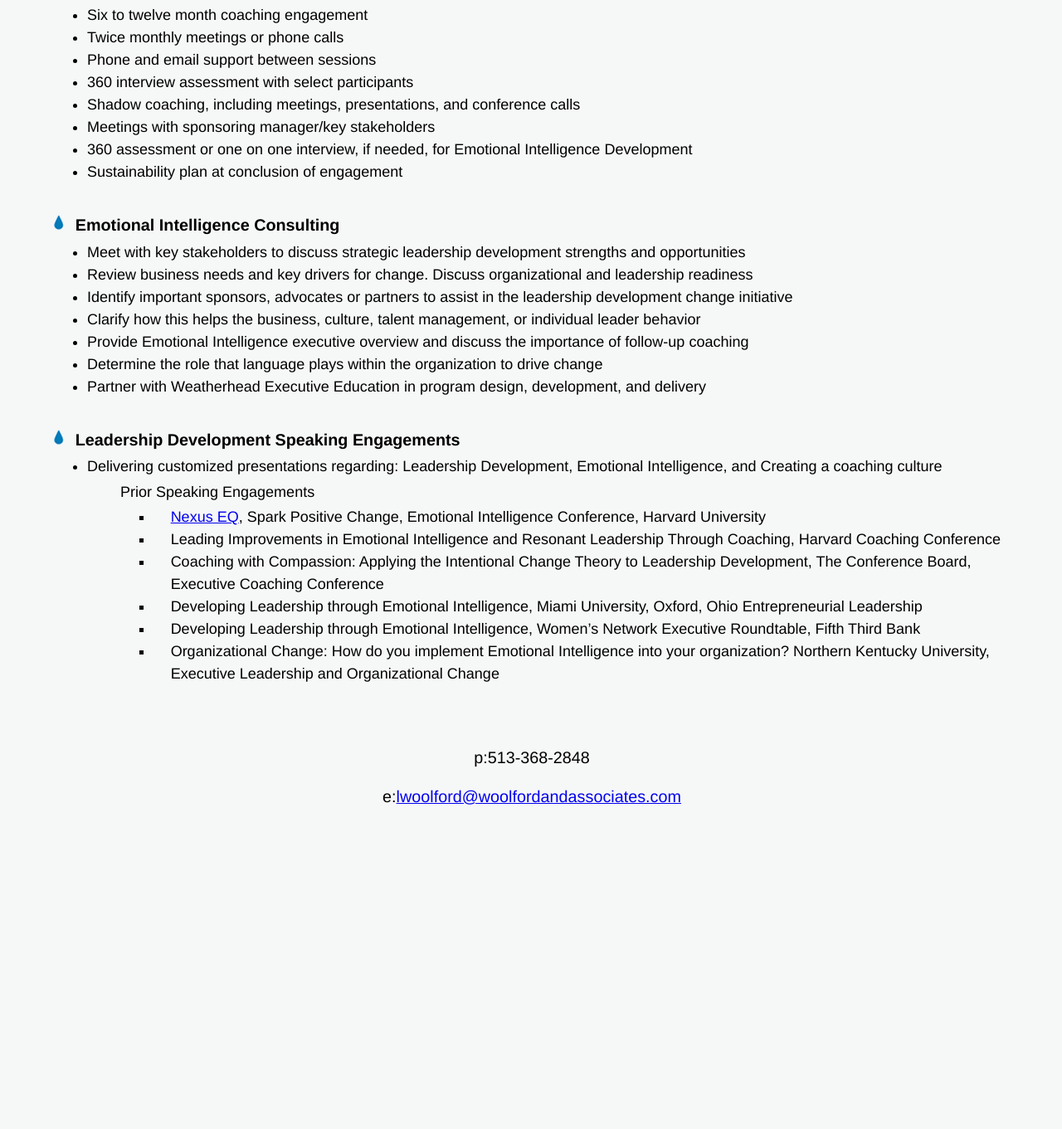
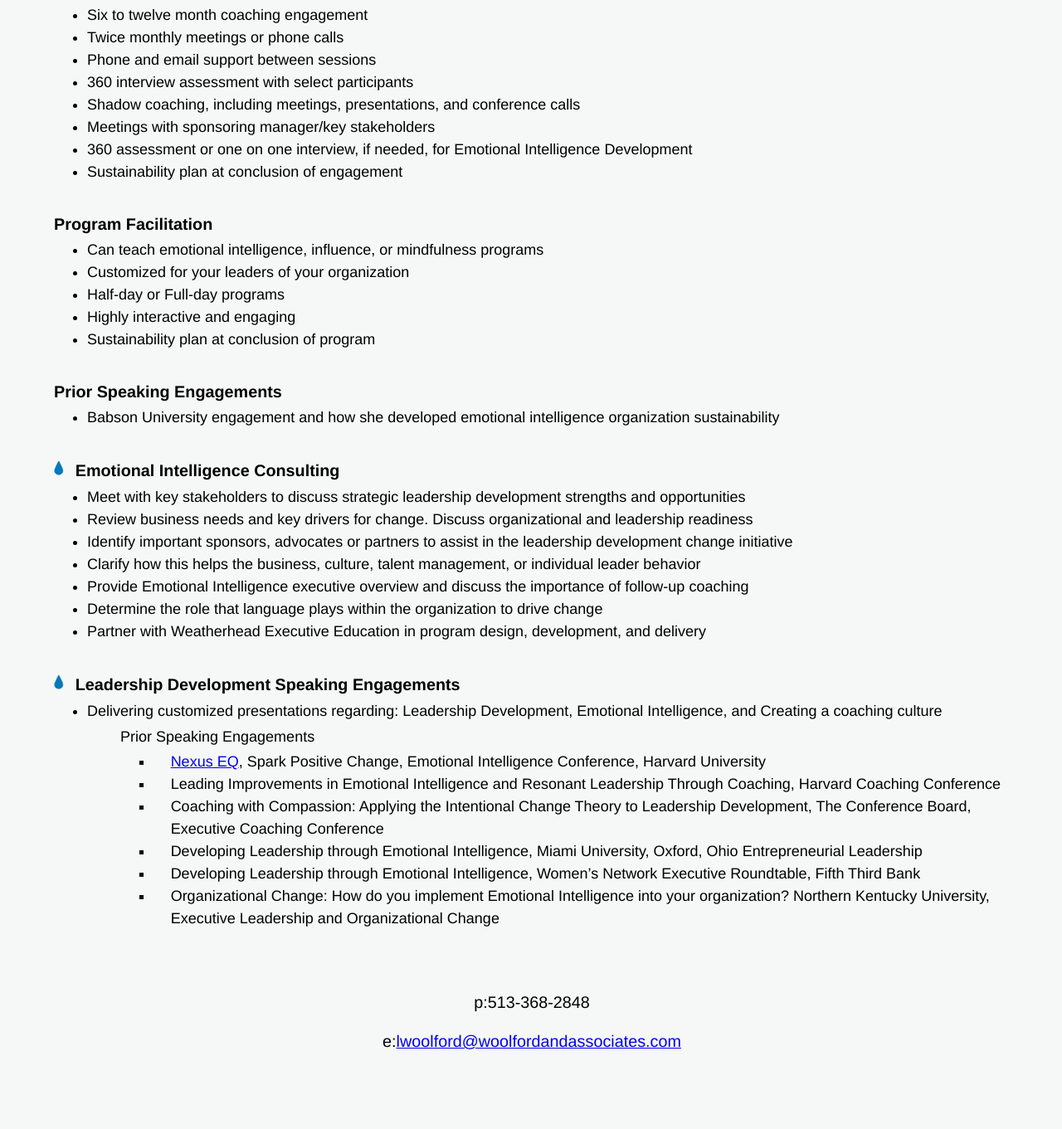
Before and after one commit to imaginatiiinc/woolfordandassociates, a PHP site: page /services.php in a window 1280 px wide. Shown: the part 1101-2462 px from the top of the page at 83% size. Run offline with PHP 8.4, Linux system fonts and the light colour scheme; some libraries are stand-ins or nearby versions.

Commit message:
Services page
bulleted text change/addition

```diff
--- a/services.php
+++ b/services.php
@@ -27,6 +27,22 @@
 					<li>360 assessment  or one on one interview, if needed, for Emotional Intelligence Development</li>
 					<li>Sustainability plan at conclusion of engagement</li>
 				</ul>
+
+			<h2 style="font-weight:bold" class="d-drop">Program Facilitation</h2>
+
+			<ul>
+				<li>Can teach emotional intelligence, influence, or mindfulness programs</li>
+				<li>Customized for your leaders of your organization</li>
+				<li>Half-day or Full-day programs</li>
+				<li>Highly interactive and engaging</li>
+				<li>Sustainability plan at conclusion of program</li>
+			</ul>
+
+			<h2 style="font-weight:bold" class="d-drop">Prior Speaking Engagements</h2>
+
+			<ul>
+				<li>Babson University engagement and how she developed emotional intelligence organization sustainability</li>
+			</ul>
 
 
 			<h2 style="font-weight:bold" class="d-rop">Emotional Intelligence Consulting</h2>
```
